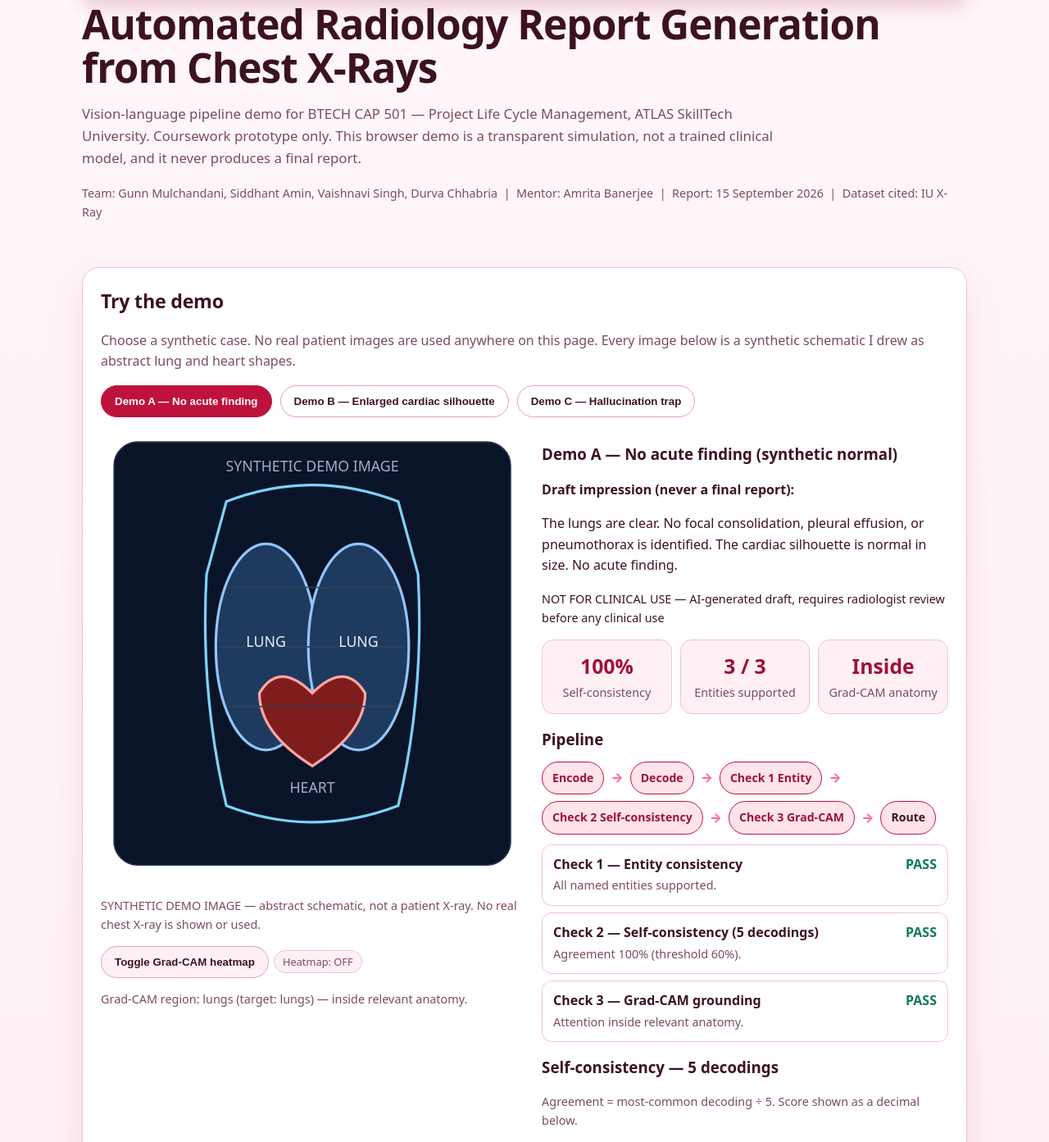
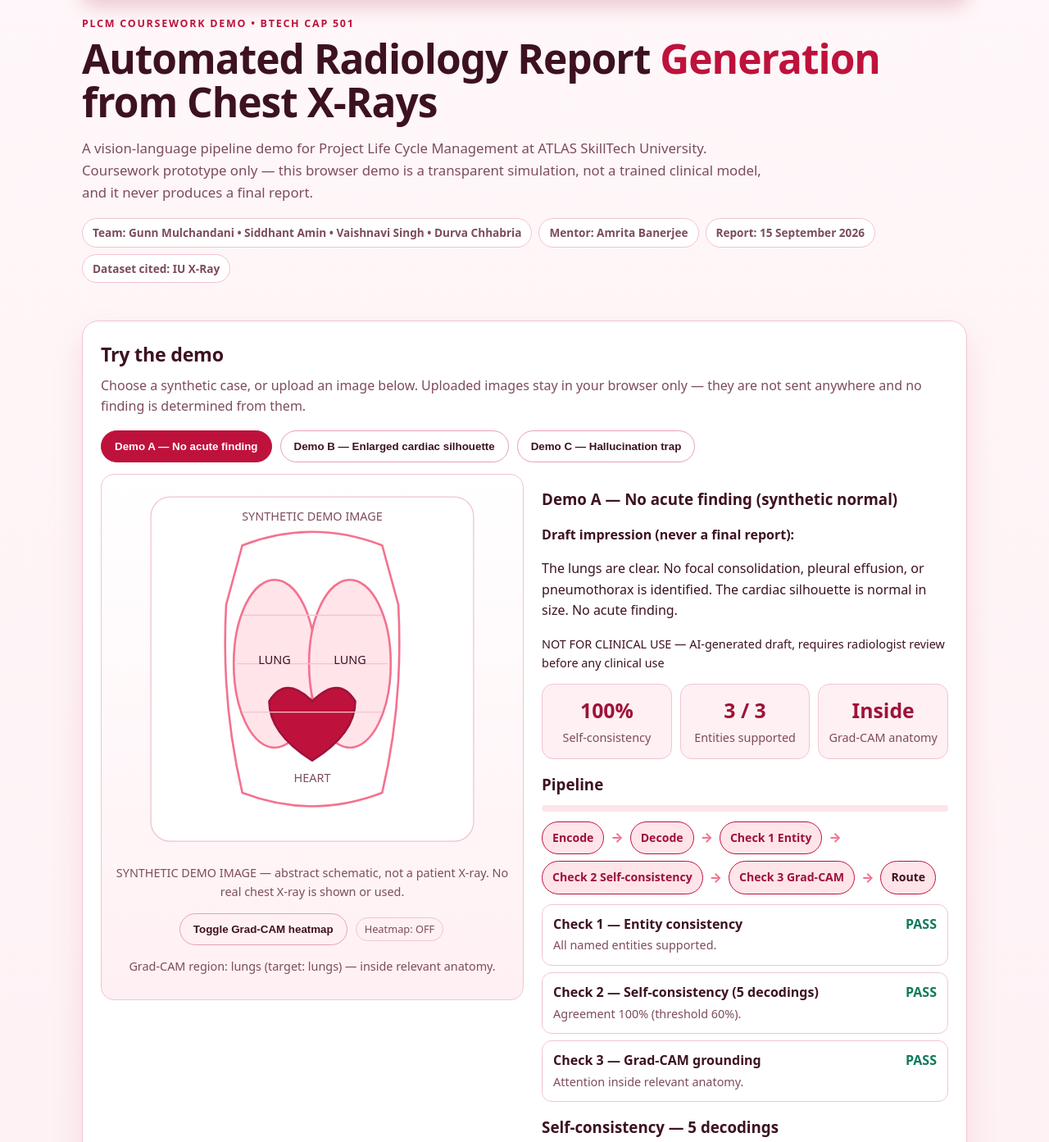
Before and after one commit to durvachhabria/chest-xray-report-generator, a plain HTML site: page docs/index.html in a window 1280 px wide. Shown: the part 79-1472 px from the top of the page at 82% size. Drawn offline with Linux system fonts and the light colour scheme.

Commit message:
UI refresh: pink/red/white theme, upload section and All Reports

```diff
--- a/docs/index.html
+++ b/docs/index.html
@@ -3,64 +3,73 @@
 <head>
 <meta charset="utf-8">
 <meta name="viewport" content="width=device-width, initial-scale=1">
-<title>Automated Radiology Report Generation — PLCM Coursework Demo</title>
+<title>Automated Radiology Report Generation from Chest X-Rays — PLCM Coursework Demo</title>
 <link rel="stylesheet" href="./styles.css">
 </head>
 <body>
 <header>
   <div class="banner" id="labelLineTop">NOT FOR CLINICAL USE — AI-generated draft, requires radiologist review before any clinical use</div>
-  <h1>Automated Radiology Report Generation from Chest X-Rays</h1>
-  <p class="sub">Vision-language pipeline demo for BTECH CAP 501 — Project Life Cycle Management, ATLAS SkillTech University. Coursework prototype only. This browser demo is a transparent simulation, not a trained clinical model, and it never produces a final report.</p>
-  <p class="muted small">Team: Gunn Mulchandani, Siddhant Amin, Vaishnavi Singh, Durva Chhabria &nbsp;|&nbsp; Mentor: Amrita Banerjee &nbsp;|&nbsp; Report: 15 September 2026 &nbsp;|&nbsp; Dataset cited: IU X-Ray</p>
+  <p class="eyebrow">PLCM Coursework Demo • BTECH CAP 501</p>
+  <h1>Automated Radiology Report <span>Generation</span> from Chest X-Rays</h1>
+  <p class="sub">A vision-language pipeline demo for Project Life Cycle Management at ATLAS SkillTech University. Coursework prototype only — this browser demo is a transparent simulation, not a trained clinical model, and it never produces a final report.</p>
+  <div class="hero-pills">
+    <span class="pill">Team: Gunn Mulchandani • Siddhant Amin • Vaishnavi Singh • Durva Chhabria</span>
+    <span class="pill">Mentor: Amrita Banerjee</span>
+    <span class="pill">Report: 15 September 2026</span>
+    <span class="pill">Dataset cited: IU X-Ray</span>
+  </div>
 </header>
 
 <main>
-  <section class="card">
+  <section class="card" id="studio">
     <h2>Try the demo</h2>
-    <p class="muted">Choose a synthetic case. No real patient images are used anywhere on this page. Every image below is a synthetic schematic I drew as abstract lung and heart shapes.</p>
-    <div class="casebar">
+    <p class="lead">Choose a synthetic case, or upload an image below. Uploaded images stay in your browser only — they are not sent anywhere and no finding is determined from them.</p>
+    <div class="casebar" id="casebar">
       <button data-case="A" class="active">Demo A — No acute finding</button>
       <button data-case="B">Demo B — Enlarged cardiac silhouette</button>
       <button data-case="C">Demo C — Hallucination trap</button>
+      <button data-case="U" id="uploadCaseBtn" style="display:none">Uploaded image — Review only</button>
     </div>
 
     <div id="output" class="fade">
       <div class="grid">
-        <div>
-          <div class="schematic">
+        <div class="viewer">
+          <div id="schematicWrap">
             <svg viewBox="0 0 320 340" role="img" aria-label="Synthetic schematic chest illustration, not a patient X-ray">
               <defs>
                 <radialGradient id="heatGrad" cx="50%" cy="50%" r="50%">
-                  <stop offset="0%" stop-color="#f87171" stop-opacity="0.9"></stop>
-                  <stop offset="45%" stop-color="#f59e0b" stop-opacity="0.55"></stop>
-                  <stop offset="100%" stop-color="#f59e0b" stop-opacity="0"></stop>
+                  <stop offset="0%" stop-color="#be123c" stop-opacity="0.85"></stop>
+                  <stop offset="45%" stop-color="#f4728f" stop-opacity="0.5"></stop>
+                  <stop offset="100%" stop-color="#f4728f" stop-opacity="0"></stop>
                 </radialGradient>
               </defs>
-              <rect x="10" y="10" width="300" height="320" rx="18" fill="#0a1428" stroke="#24344f"></rect>
-              <path d="M95 55 Q160 30 225 55 L240 110 Q245 200 225 285 Q160 310 95 285 Q75 200 80 110 Z" fill="none" stroke="#7dd3fc" stroke-width="2"></path>
-              <!-- abstract lungs -->
-              <ellipse cx="125" cy="165" rx="38" ry="78" fill="#1e3a5f" stroke="#93c5fd" stroke-width="2"></ellipse>
-              <ellipse cx="195" cy="165" rx="38" ry="78" fill="#1e3a5f" stroke="#93c5fd" stroke-width="2"></ellipse>
-              <!-- abstract heart -->
-              <path d="M160 200 Q135 175 120 200 Q120 230 160 255 Q200 230 200 200 Q185 175 160 200 Z" fill="#7f1d1d" stroke="#fca5a5" stroke-width="2"></path>
-              <!-- ribs, schematic only -->
-              <line x1="95" y1="120" x2="225" y2="120" stroke="#334155" stroke-width="1"></line>
-              <line x1="90" y1="165" x2="230" y2="165" stroke="#334155" stroke-width="1"></line>
-              <line x1="95" y1="210" x2="225" y2="210" stroke="#334155" stroke-width="1"></line>
-              <text x="160" y="32" text-anchor="middle" fill="#9fb0c8" font-size="11">SYNTHETIC DEMO IMAGE</text>
-              <text x="125" y="165" text-anchor="middle" fill="#e8eef8" font-size="11">LUNG</text>
-              <text x="195" y="165" text-anchor="middle" fill="#e8eef8" font-size="11">LUNG</text>
-              <text x="160" y="275" text-anchor="middle" fill="#9fb0c8" font-size="11">HEART</text>
+              <rect x="10" y="10" width="300" height="320" rx="18" fill="#ffffff" stroke="#f2c4cf"></rect>
+              <path d="M95 55 Q160 30 225 55 L240 110 Q245 200 225 285 Q160 310 95 285 Q75 200 80 110 Z" fill="none" stroke="#f4728f" stroke-width="2"></path>
+              <ellipse cx="125" cy="165" rx="38" ry="78" fill="#ffe4ea" stroke="#f4728f" stroke-width="2"></ellipse>
+              <ellipse cx="195" cy="165" rx="38" ry="78" fill="#ffe4ea" stroke="#f4728f" stroke-width="2"></ellipse>
+              <path d="M160 200 Q135 175 120 200 Q120 230 160 255 Q200 230 200 200 Q185 175 160 200 Z" fill="#be123c" stroke="#9f1239" stroke-width="2"></path>
+              <line x1="95" y1="120" x2="225" y2="120" stroke="#f2c4cf" stroke-width="1"></line>
+              <line x1="90" y1="165" x2="230" y2="165" stroke="#f2c4cf" stroke-width="1"></line>
+              <line x1="95" y1="210" x2="225" y2="210" stroke="#f2c4cf" stroke-width="1"></line>
+              <text x="160" y="32" text-anchor="middle" fill="#7d4c5c" font-size="11">SYNTHETIC DEMO IMAGE</text>
+              <text x="125" y="165" text-anchor="middle" fill="#3d1220" font-size="11">LUNG</text>
+              <text x="195" y="165" text-anchor="middle" fill="#3d1220" font-size="11">LUNG</text>
+              <text x="160" y="275" text-anchor="middle" fill="#7d4c5c" font-size="11">HEART</text>
               <g id="heatmap" class="heat">
                 <circle cx="150" cy="150" r="72" fill="url(#heatGrad)"></circle>
-                <circle cx="150" cy="150" r="34" fill="#f87171" opacity="0.55"></circle>
+                <circle cx="150" cy="150" r="34" fill="#be123c" opacity="0.5"></circle>
               </g>
             </svg>
-            <p class="small muted">SYNTHETIC DEMO IMAGE — abstract schematic, not a patient X-ray. No real chest X-ray is shown or used.</p>
+          </div>
+          <div id="uploadedWrap" style="display:none">
+            <img id="uploadedImg" alt="Uploaded image preview, shown locally only and not analysed">
+          </div>
+          <p class="small muted" id="imageCaption">SYNTHETIC DEMO IMAGE — abstract schematic, not a patient X-ray. No real chest X-ray is shown or used.</p>
+          <div class="viewer-tools">
             <button id="heatToggle" class="secondary">Toggle Grad-CAM heatmap</button>
             <span id="heatLabel" class="tag">Heatmap: OFF</span>
-            <p id="gradcamNote" class="small muted"></p>
           </div>
+          <p id="gradcamNote" class="small muted"></p>
         </div>
 
         <div>
@@ -76,13 +85,14 @@
           </div>
 
           <h3>Pipeline</h3>
+          <div class="pipe-track"><div class="pipe-fill" id="pipeFill"></div></div>
           <div class="pipeline" id="pipeline"></div>
           <div id="checks"></div>
 
           <h3>Self-consistency — 5 decodings</h3>
-          <p class="small muted">Agreement = most-common decoding ÷ 5. Score shown as a decimal below.</p>
+          <p class="small muted" id="decodingNote">Agreement = most-common decoding ÷ 5. Score shown as a decimal below.</p>
           <p id="decodings"></p>
-          <p>Self-consistency score: <b id="scoreNum2">0.00</b> (threshold 0.60)</p>
+          <p id="scoreLine">Self-consistency score: <b id="scoreNum2">0.00</b> (threshold 0.60)</p>
 
           <h3>Entities</h3>
           <div id="entityList"></div>
@@ -93,13 +103,33 @@
         </div>
       </div>
     </div>
+  </section>
 
-    <div class="upload">
-      <h3>Try your own image? (local only, no analysis)</h3>
-      <p class="small muted">Uploads are processed locally in the browser only and are never sent anywhere. This demo cannot determine a finding from an uploaded image.</p>
+  <section class="card" id="uploadSection">
+    <h2>Upload an image</h2>
+    <p class="lead">Drop an image here or choose a file. It is previewed locally only, runs through the demo pipeline animation, and is added to All Reports below — as a review-only case, with no finding determined.</p>
+    <div class="upload" id="dropzone">
+      <p><b>Drag &amp; drop an image here</b></p>
+      <p class="small muted">PNG, JPG, WebP or similar. The file never leaves this browser.</p>
+      <div class="upload-row">
+        <button type="button" class="primary" id="chooseBtn">Choose image</button>
+        <button type="button" class="secondary" id="clearUpload" style="display:none">Clear upload</button>
+      </div>
       <input type="file" id="upload" accept="image/*">
-      <p id="uploadMsg" class="small"></p>
+      <div class="upload-preview" id="uploadPreview">
+        <img id="uploadThumb" alt="Uploaded image thumbnail">
+        <div>
+          <p id="uploadMeta" class="small" style="margin:0"></p>
+          <p id="uploadMsg" class="small muted" style="margin:6px 0 0"></p>
+        </div>
+      </div>
     </div>
+  </section>
+
+  <section class="card" id="reports">
+    <h2>All reports</h2>
+    <p class="lead">Every case in one place. Tap a card to open it in the studio above. Only the synthetic demos carry draft impressions — an uploaded image never gets a finding here.</p>
+    <div class="reports" id="reportCards"></div>
   </section>
 
   <section class="card">
```
